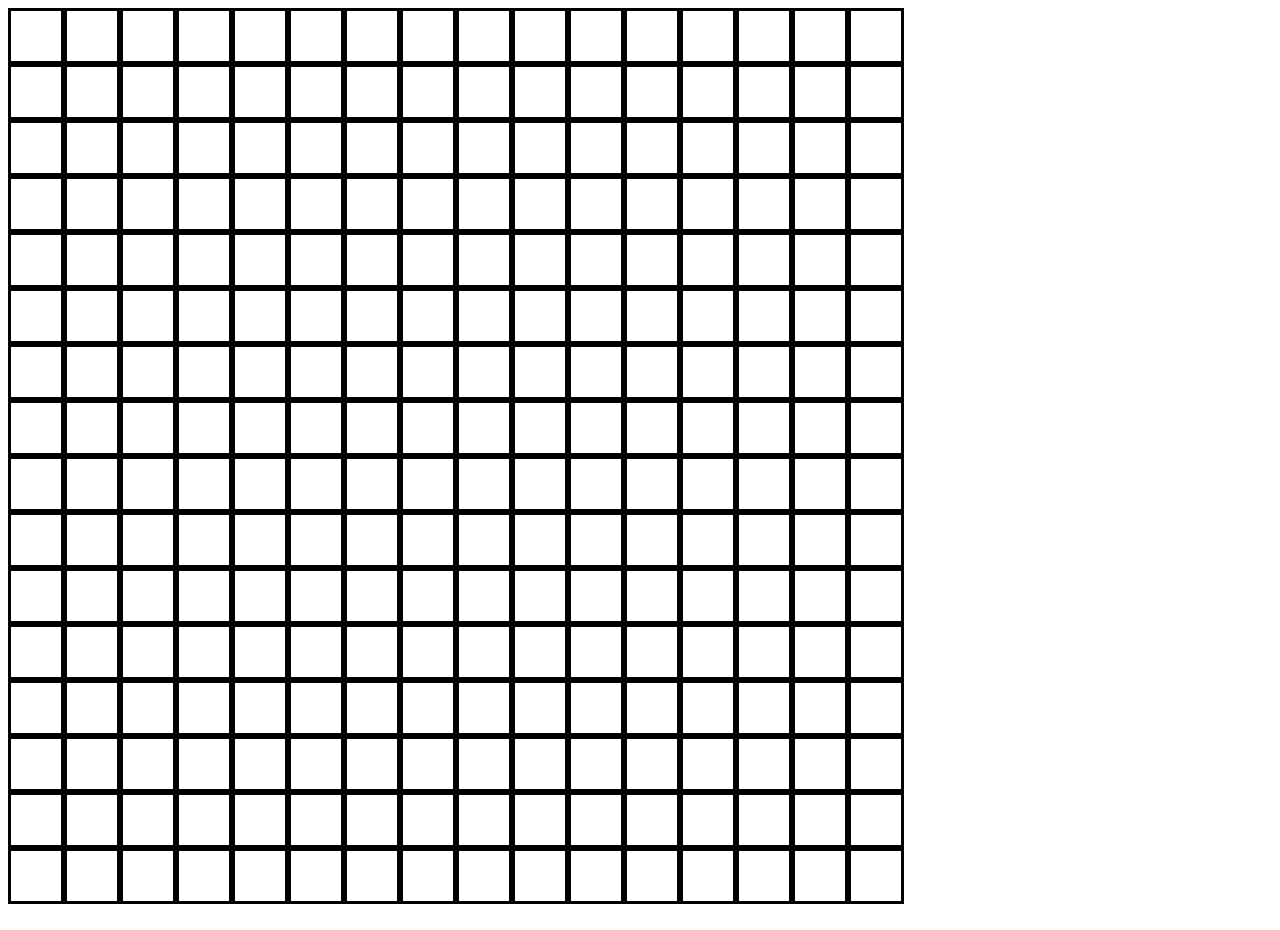
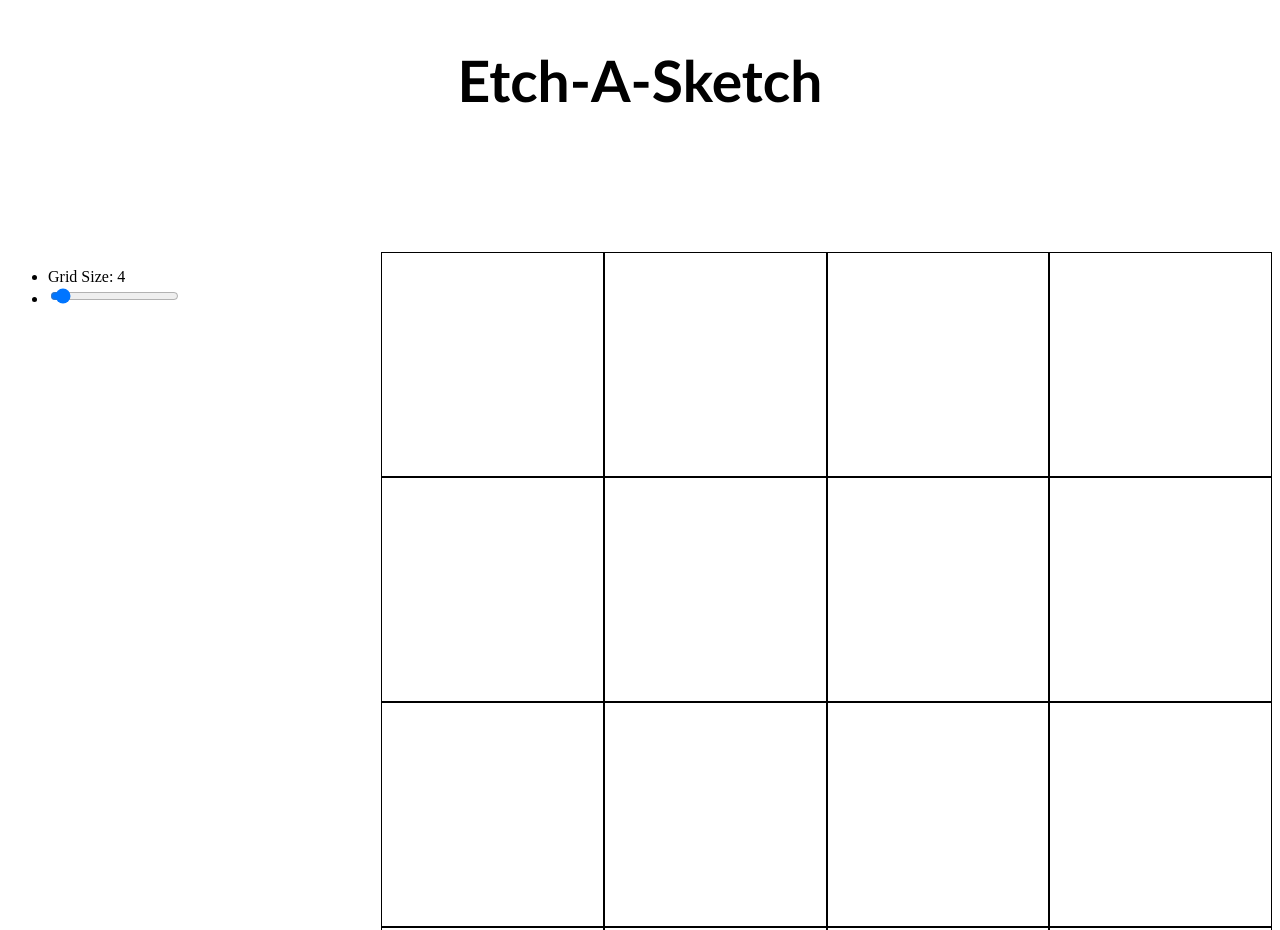
Before and after one commit to queben/etch-a-sketch, a plain HTML site: page index.html in a window 1280 px wide. Shown: the top 930 px of the page. Drawn offline with Linux system fonts and the light colour scheme.

Commit message:
formatted page for cleaner look. fixed grid size to be one size and let boxes scale to fit all of grid size. added slider to pick grid size.

```diff
--- a/index.html
+++ b/index.html
@@ -9,12 +9,20 @@
     </head>
 
     <body>
-        <div class="boxContainer">
+        <header>
+            <h1>Etch-A-Sketch</h1>
+        </header>
 
-        </div>
+        <div class="content">
+            <div class="options">
+                <ul>
+                    <li class="grid-size">Grid Size: 4</li>
+                    <li><input type="range" min="1" max="64" value="4" id="slide-value"></li>
+                </ul>
+            </div>
+            <div class="boxContainer">
 
-        <div class="boxContainer2">
-
+            </div>
         </div>
     </body>
 
--- a/index.js
+++ b/index.js
@@ -1,16 +1,29 @@
 const boxContainer = document.querySelector(".boxContainer")
+const slider = document.querySelector("#slide-value")
+const sliderValue = document.querySelector(".grid-size")
 
-
-const row = 16;
-const column = 16;
-
+let row = slider.value;
+let column = slider.value;
 let isColoring = false;
 
+createGrid()
+
+slider.oninput = () => {
+    sliderValue.innerText = `Grid Size: ${slider.value}`;
+    console.log(sliderValue.innerHTML)
+    row = slider.value;
+    column = slider.value;
+    deleteGrid();
+    createGrid();
+}
+
+function createGrid() {
     for(let x = 0; x < row; x++) {
         let divX = document.createElement('div')
 
         divX.setAttribute("id", `x${x}yN`)
         divX.textContet = 'hi'
+        divX.style.cssText = 'display: flex; flex: 1; flex-flow; row wrap user-select: none;'
         //divX.style.cssText = "border: solid; background-color: white; border-color: black; margin: 0px; padding: 0px; width: 50px; height: 50px;"
         //removed line above bc box comes out better without it. boxes looked weird
         boxContainer.appendChild(divX)
@@ -18,7 +31,7 @@ for(let x = 0; x < row; x++) {
             let divY = document.createElement('div')
 
             divY.setAttribute('id', `x${x}y${y}`)
-        divY.style.cssText = "border: solid; border-color: black; margin: 0px; padding: 0px; width: 50px; height: 50px;"
+            divY.style.cssText = "border: solid; border-color: black; border-width: 1px; margin: 0px; padding: 0px; flex: 1; user-select: none;"
             divY.addEventListener('mousedown', () => {
                 isColoring = true;
                 let num1 = Math.floor(Math.random() * 255)
@@ -48,4 +61,12 @@ for(let x = 0; x < row; x++) {
         const divvyRemove = document.querySelector(`#x${x}yN`)
         divvyRemove.style.borderColor = 'blue';
         divvyRemove.style.border = '0px';
+
     }
+}
+
+function deleteGrid() {
+    while(boxContainer.firstChild) {
+        boxContainer.removeChild(boxContainer.firstChild)
+    }
+}
--- a/styles.css
+++ b/styles.css
@@ -1,3 +1,29 @@
 .boxContainer {
+    height: 900px;
+    width: 900px;
     display: flex;
+    flex-flow: column wrap;
+    margin: 0px;
+    padding: 0px;
 }
+
+body {
+    display: flex;
+    flex-direction: column;
+}
+
+header {
+    text-align: center;
+    margin-bottom: 100px;
+}
+
+.content {
+    display: flex;
+    justify-content: center;
+    gap: 200px;
+}
+
+h1 {
+    font-size: 57px;
+    font-family:'Gill Sans', 'Gill Sans MT', Calibri, 'Trebuchet MS', sans-serif;
+}
```
Also changed, not shown: 1 other file. Lines whose indentation alone changed are shown as unchanged.
